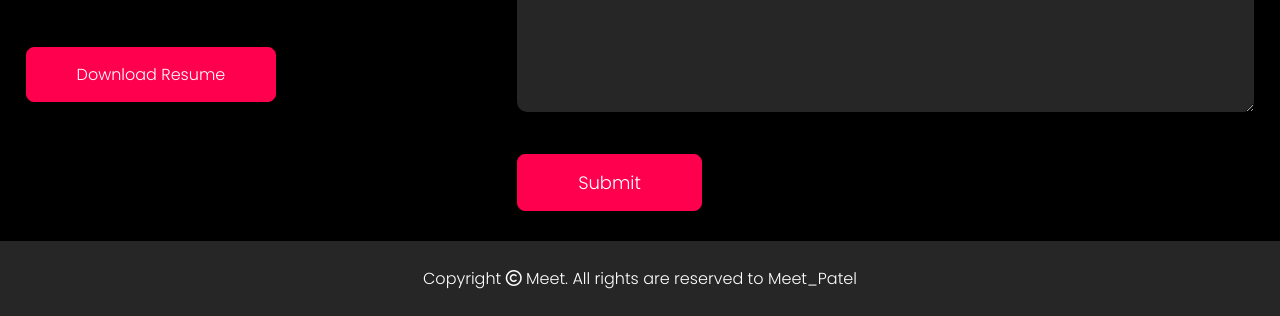
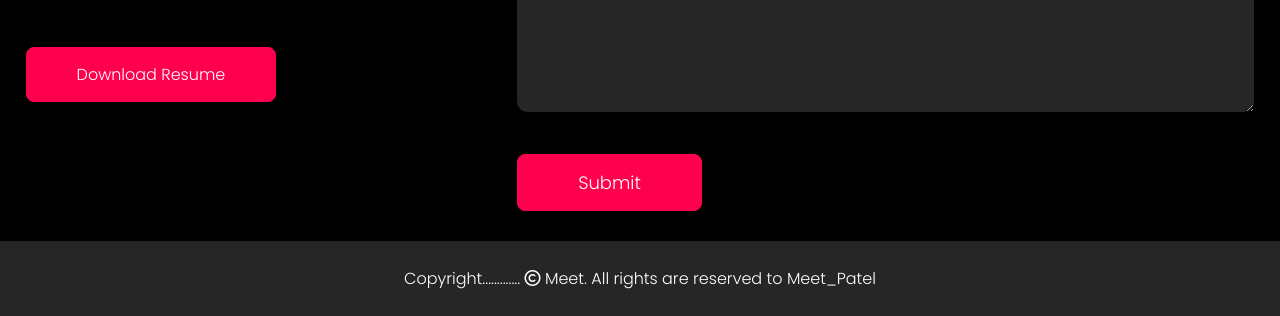
Before and after one commit to meetpatel3690/test, a plain HTML site: page index.html in a window 1280 px wide. Shown: the part 3026-3342 px from the top of the page. Drawn offline with Linux system fonts and the light colour scheme.

Commit message:
Update index.html

```diff
--- a/index.html
+++ b/index.html
@@ -193,7 +193,7 @@
             </div>
         </div>
         <div class="copyright">
-            <p>Copyright <i class="fa-regular fa-copyright"></i> Meet. All rights are reserved to Meet_Patel</p>
+            <p>Copyright............. <i class="fa-regular fa-copyright"></i> Meet. All rights are reserved to Meet_Patel</p>
         </div>
     </div>
 
```
